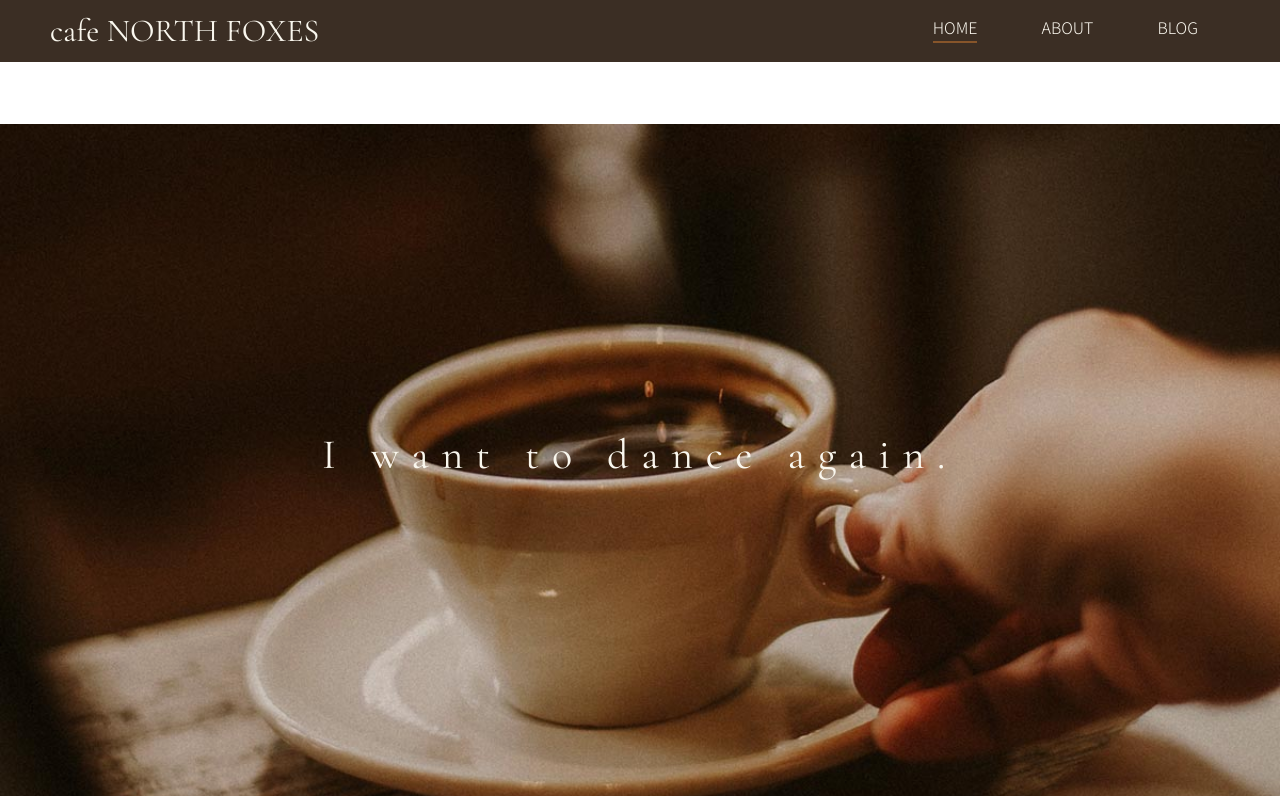
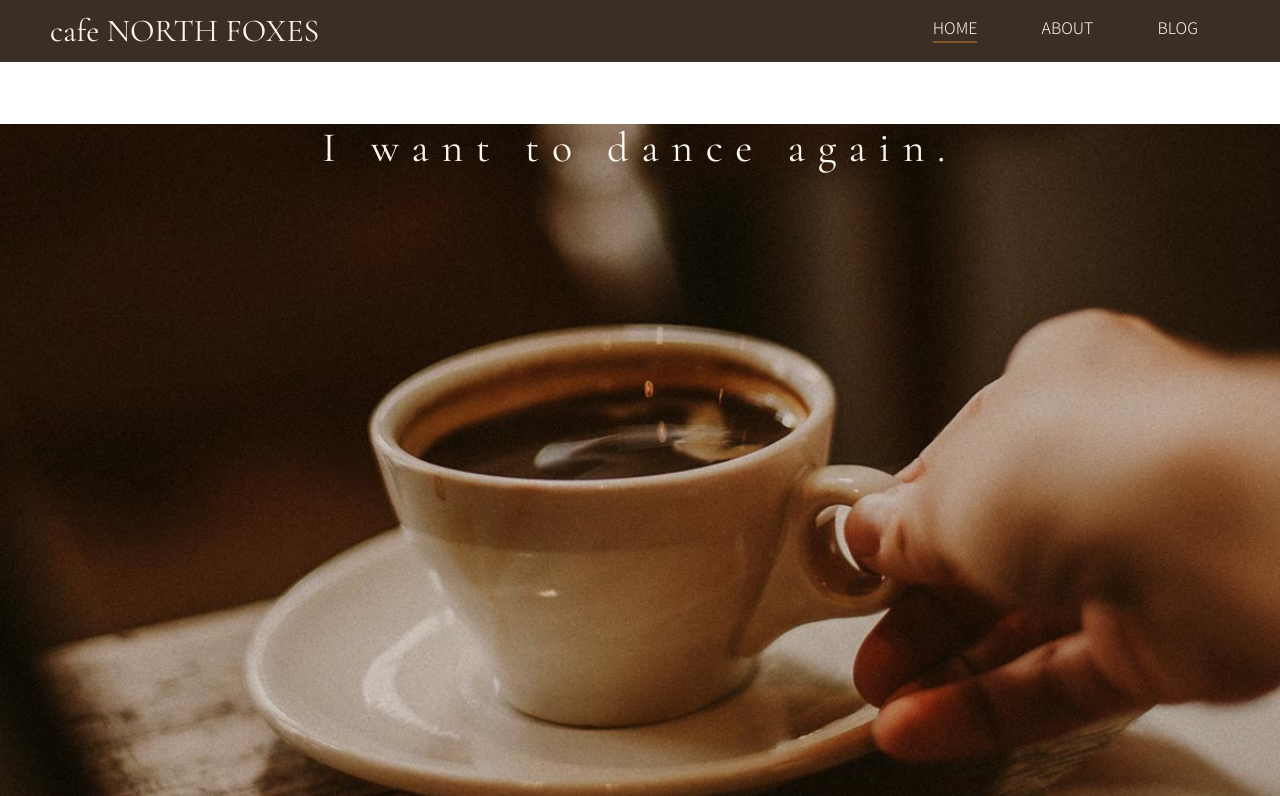
Before and after one commit to masayuki-abe/nuxtjs, a Nuxt app: page / in a window 1280 px wide. Shown: the top 796 px of the page. Built offline with nearby package versions, Linux system fonts and the light colour scheme.

Commit message:
heroimageの高さ取得…したいを再コミット

```diff
--- a/components/organisms/HeroImage.vue
+++ b/components/organisms/HeroImage.vue
@@ -2,8 +2,9 @@
 <section
   v-if="this.$route.name === 'index'"
   id="visual"
+  ref="visualBox"
   :class=pageName
-  :style="{paddingTop: hHeightPadding}"
+  :style="{marginTop: hHeightPadding}"
 >
   <client-only>
     <swiper :options="swiperOption">
@@ -12,7 +13,9 @@
       <swiper-slide><img src="~/assets/img/index/visual03.jpg" alt="ビジュアル3"></swiper-slide>
     </swiper>
   </client-only>
-  <h2 class="serif">I want to dance again.</h2>
+  <div class="visual-text">
+    <h2 id="vt" class="vt2 serif">I want to dance again.</h2>
+  </div>
 </section>
 <section
   v-else
@@ -20,7 +23,7 @@
   class="lower"
   :class=pageName
 >
-  <h2>{{this.$route.name}}</h2>
+  <h2 class="visual-text serif" style="display:block;">{{this.$route.name}}</h2>
 </section>
 </template>
 
@@ -48,38 +51,58 @@ export default {
           crossFade: true
         },
       },
+      visualHeight: 0
     }
   },
   mounted(){
-    console.log(this.visualPadding + 'tetetete')
-
-  }
+    //リサイズしたとき含めてヘッダの高さを取得
+    let htmlVisual = document.getElementById('visual');
+    let vHeight = htmlVisual.clientHeight;
+    this.visualHeight = vHeight
+    this.$nextTick(() => {
+      window.addEventListener('resize', () => {
+        this.visualHeight = vHeight
+      })
+    })
+    this.$emit('getVisualHeight',this.visualHeight)
+  },
 }
 </script>
 
 <style lang="scss">
 #visual{
+  overflow: hidden;
   &.index{
     position: relative;
+    @include dflex(c,st);
     .swiper-container{
       width: 100%;
+      height: auto;
+      .swiper-wrapper{
+        height: auto;
+      }
+      .swiper-slide{
+        overflow: hidden;
+        height: auto;
+      }
       img{
         width: 100%;
         height: auto;
       }
     }
-    h2{
-      @include dflex(c,c);
+    .visual-text{
+      @include dflex(c,st);
       position: absolute;
       left: 0;
       top: 0;
       z-index: 100;
       width: 100%;
-      height: 100%;
-      color: $milk;
-      @include fontSet(42,48,300,$tab);
-      font-weight: 400;
-
+      h2{
+        @include dflex(c,c);
+        color: $milk;
+        @include fontSet(42,48,300,$tab);
+        font-weight: 400;
+      }
     }
   }
 }
--- a/components/organisms/HtmlHeader.vue
+++ b/components/organisms/HtmlHeader.vue
@@ -59,7 +59,7 @@ export default {
       })
     })
     window.addEventListener('scroll', this.headerBgColor)
-    console.log(this.headerHeight + 'px')
+    //console.log(this.headerHeight + 'px')
     this.$emit('getHeaderHeight',this.headerHeight)
   },
   methods:{
--- a/layouts/default.vue
+++ b/layouts/default.vue
@@ -6,7 +6,11 @@
   <HeroImage
     :hHeightPadding="hHeight"
   />
-  <div id="wrap">
+  <div
+    @getVisualHeight = "visualHeight"
+    id="wrap"
+    :style="{paddingTop: vHeight + 'px'}"
+  >
     <Nuxt />
   </div><!--/wrap-->
   <HtmlFooter />
@@ -26,7 +30,8 @@ export default {
   },
   data(){
     return{
-      hHeight: ''
+      hHeight: '',
+      vHeight: ''
       //pageName : this.$route.name
     }
   },
@@ -42,7 +47,11 @@ export default {
     headerHeight(headerHeight){
       this.hHeight = headerHeight + 'px'
       console.log(this.hHeight + 'pxxxx')
-    }
+    },
+    visualHeight(visualHeight){
+      this.vHeight = visualHeight + 'px'
+      console.log(this.vHeight + 'pxyyy')
+    },
   }
 }
 </script>
```
